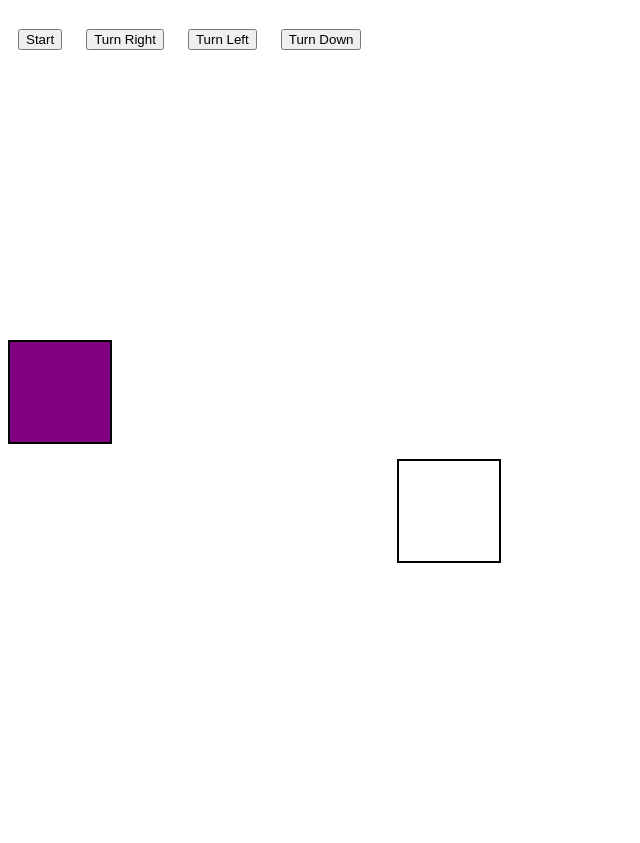
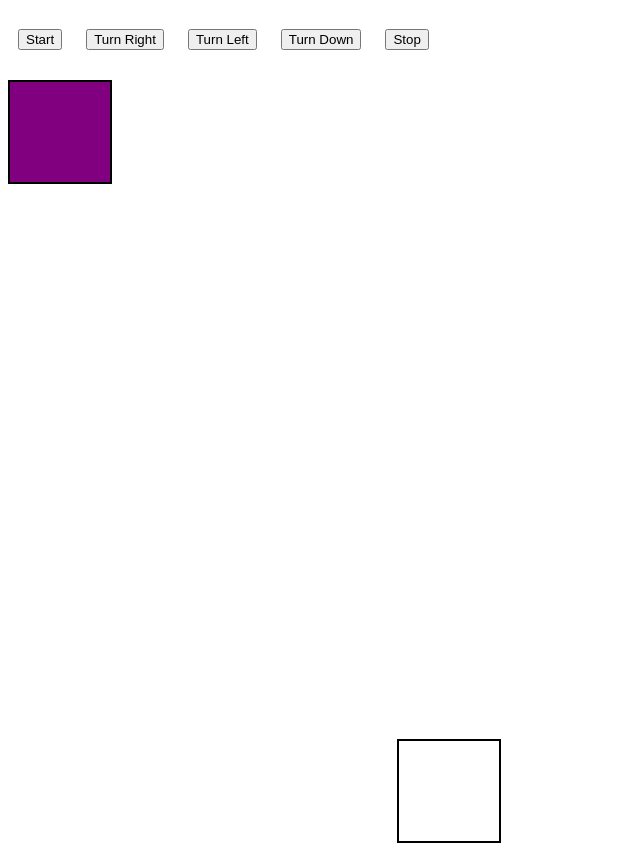
Before and after one commit to noeljane/skifree, a plain HTML site: page index.html in a window 1280 px wide. Both pictures are taken after a click on the button "Start". Shown: the part 61-904 px from the top of the page, without its empty margins (0-640 px from the left). Before the commit the page ends 800 px from the top, so only its background shows below. Drawn offline with nearby package versions, Linux system fonts and the light colour scheme.

Commit message:
made stop button

```diff
--- a/css/styles.css
+++ b/css/styles.css
@@ -17,7 +17,7 @@ button {
     height: 100px;
     width: 100px;
     border: 2px solid black;
-    position: absolute;
+    position: fixed;
 }
 
 .obstacle {
--- a/index.html
+++ b/index.html
@@ -19,6 +19,7 @@
     <button id="turnRight">Turn Right</button>
     <button id="turnLeft">Turn Left</button>
     <button id="turnDown">Turn Down</button>
+    <button id="stop">Stop</button>
     <div id="slope">
     </div>
     <script src="./js/main.js"></script>
--- a/js/main.js
+++ b/js/main.js
@@ -42,14 +42,24 @@ Day 2 Afternoon:
 //Variables for
 var $body = $('body')
 var $slope = $('#slope')
+
+//Buttons
 var $turnRight = $('#turnRight')
 var $turnLeft = $('#turnLeft')
 var $turnDown = $('#turnDown')
+var $stop = $('#stop')
 
+//Global Variables
 var $skier
 var $newObstacle
 var obstacleX
 var obstacleY
+var skierX
+var skierY
+
+//Interval Variables
+var skierInterval
+var sbstacleInterval
 
 
 //Variables to create multiple speeds and obstacles
@@ -92,18 +102,19 @@ $start.on("click", function (){
     //create skier
     $skier = $("<div id='skier'>")
     $slope.append($skier)
-    setInterval(function(){
+    skierX = parseInt($skier.css("left"))
+    skierY = parseInt($skier.css("top"))
+    skierInterval = setInterval(function(){
         console.log("Rip it!")
         $skier.css("top", "+=10px")
-    },100)
+        console.log(skierX)
+        console.log(skierY)
+    },1000)
 
     //create obstacle
     $newObstacle = $("<div id='obstacle'>")
     obstacleX = parseInt($newObstacle.css("left"))
     obstacleY = parseInt($newObstacle.css("top"))
-
-    var skierX = parseInt($skier.css("left"))
-    var skierY = parseInt($skier.css("top"))
 
     $newObstacle.css({
         "position": "absolute",
@@ -117,17 +128,16 @@ $start.on("click", function (){
     })
     $slope.append($newObstacle)
     console.log(parseInt($newObstacle.css('left')))
-    setInterval(function(){
+    obstacleInterval = setInterval(function(){
         $newObstacle.css('top','-=5px')
         console.log(parseInt($newObstacle.css('left')))
-        console.log(skierX)
         collisionCheck()
         if (obstacleY < 0){
             $newObstacle.css("top","800px")
             //calculate a new x for the obstacle
             $newObstacle.css("left",randomInt(window.innerWidth + "px"))
         }
-    }, 50)
+    }, 3000)
 
 })
 
@@ -150,3 +160,9 @@ $turnDown.on('click', function (){
     console.log("Rip it!")
     $skier.css('top','+=10px')
 })
+
+//Function to clear intervals
+$stop.on('click',function(){
+    clearInterval(skierInterval)
+    clearInterval(obstacleInterval)
+})
```
